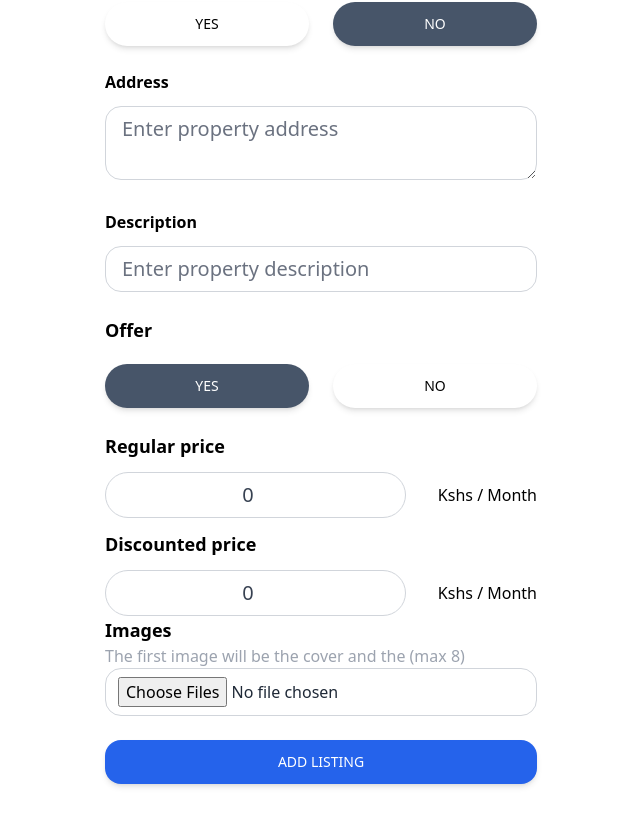
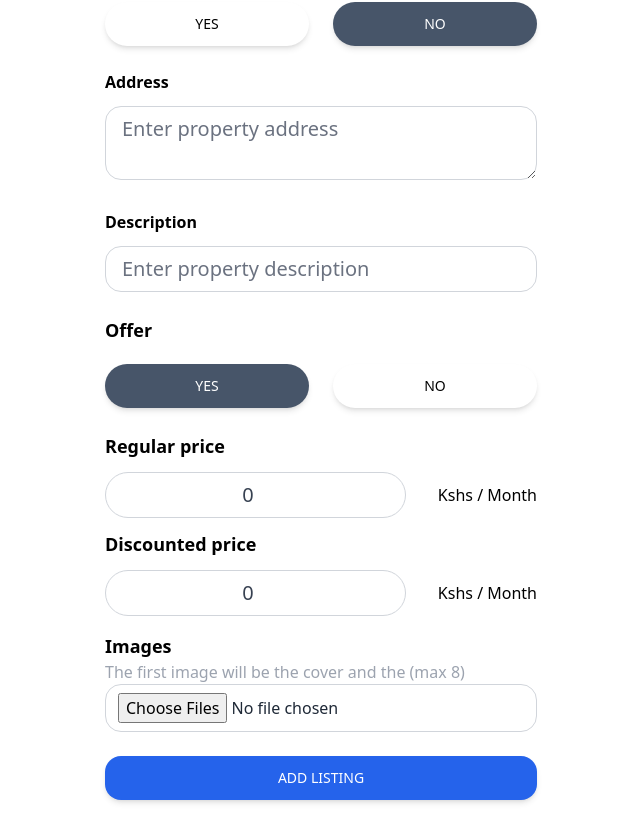
Before and after one commit to Huss3n/RealEstateProject, a React (Create React App) app in the folder houzez/: page /Add-listing in a window 1280 px wide. Shown: the part 661-1485 px from the top of the page, without its empty margins (319-959 px from the left). Built offline with nearby package versions, Linux system fonts and the light colour scheme; no server answers.

Commit message:
Fixed padding

```diff
--- a/houzez/src/pages/Addlisting.jsx
+++ b/houzez/src/pages/Addlisting.jsx
@@ -234,7 +234,7 @@ export default function Addlisting() {
         )}
 
         {/* image  */}
-        <div className="mb-6">
+        <div className="mb-6 mt-4">
           <p className="text-lg font-semibold">Images</p>
           {/* modify this for iphone photos  */}
           <p className="text-gray-400">The first image will be the cover and the (max 8)</p>
```
